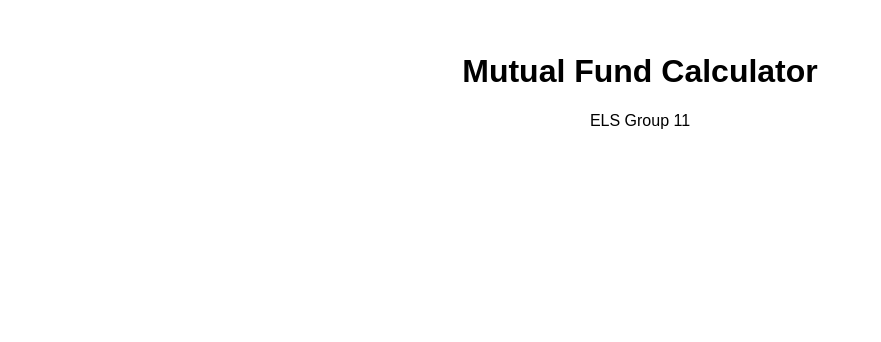
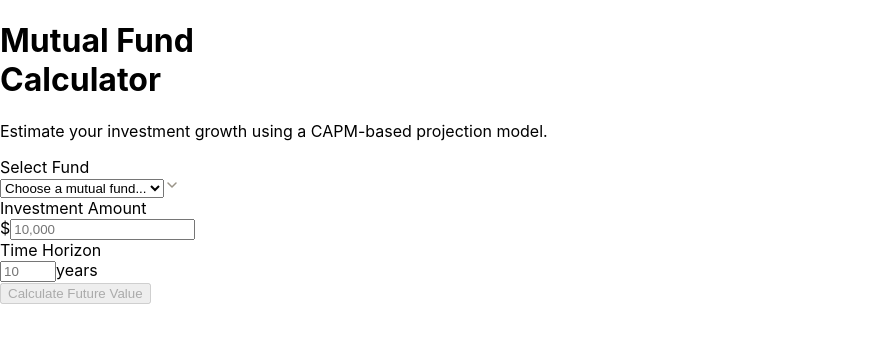
Before and after one commit to aarshroongta1/els-group11, a React (Create React App) app in the folder frontend/: page / in a window 1280 px wide. Shown: the top 342 px of the page, without its empty margins (0-881 px from the left). Built offline with nearby package versions, Linux system fonts and the light colour scheme.

Commit message:
Refactor App.js to use extracted components
Replace inline form markup with FundSelector, InvestmentInput, and TimeHorizonInput components. Remove mock fund data and client-side calculation logic.

```diff
--- a/frontend/src/App.js
+++ b/frontend/src/App.js
@@ -1,15 +1,53 @@
+import { useState } from 'react';
+import FundSelector from './components/FundSelector';
+import InvestmentInput from './components/InvestmentInput';
+import TimeHorizonInput from './components/TimeHorizonInput';
 import './App.css';
 
 function App() {
+  const [selectedFund, setSelectedFund] = useState('');
+  const [amount, setAmount] = useState('');
+  const [years, setYears] = useState('');
+
+  const isFormValid =
+    selectedFund &&
+    amount &&
+    years &&
+    parseFloat(amount) > 0 &&
+    parseFloat(years) > 0;
+
   return (
-    <div className="App">
-      <h1>Mutual Fund Calculator</h1>
-      <p>ELS Group 11</p>
+    <div className="app">
+      <div className="card">
+        <header className="header">
+          <h1 className="greeting">Mutual Fund<br />Calculator</h1>
+          <p className="subtitle">Estimate your investment growth using a CAPM-based projection model.</p>
+          <div className="decorative-line" aria-hidden="true" />
+        </header>
 
-      {/* TODO: Add mutual fund dropdown selector */}
-      {/* TODO: Add investment amount input */}
-      {/* TODO: Add time horizon input */}
-      {/* TODO: Add calculate button and results display */}
+        <div className="form">
+          <FundSelector
+            funds={[]}
+            selectedFund={selectedFund}
+            onFundChange={setSelectedFund}
+          />
+          <InvestmentInput
+            amount={amount}
+            onAmountChange={setAmount}
+          />
+          <TimeHorizonInput
+            years={years}
+            onYearsChange={setYears}
+          />
+
+          <button
+            className="button"
+            disabled={!isFormValid}
+          >
+            Calculate Future Value
+          </button>
+        </div>
+      </div>
     </div>
   );
 }
```
